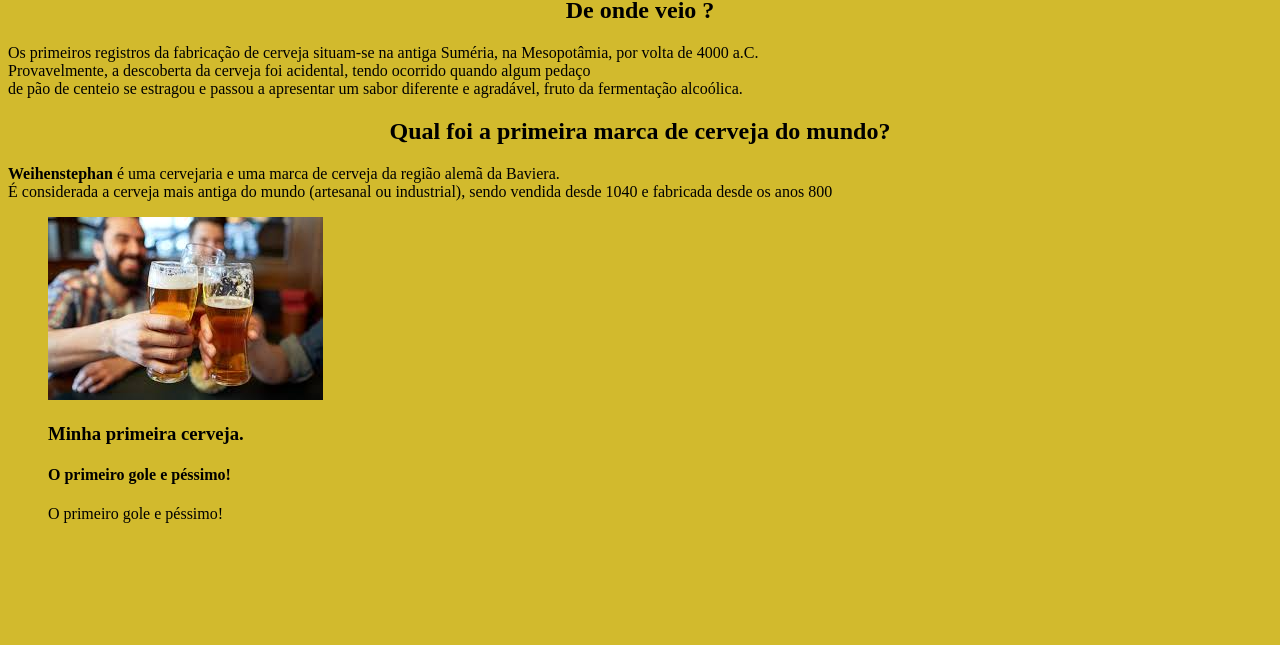
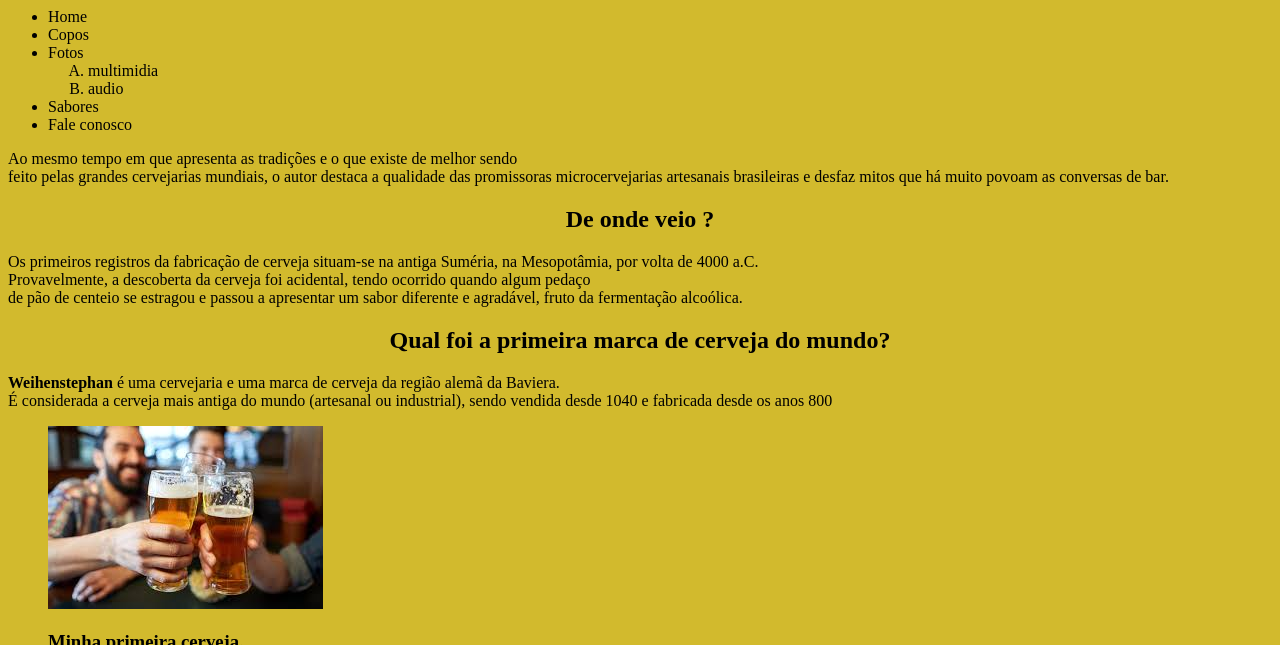
Before and after one commit to marevandro/Projeto-HTML5-CSS3, a plain HTML site: page index.html in a window 1280 px wide. Shown: the part 455-1100 px from the top of the page. Before the commit the page ends 994 px from the top, so only its background shows below. Drawn offline with Linux system fonts and the light colour scheme.

Commit message:
Listas
Aprendendo sobre lista com ul, ol e li

```diff
--- a/index.html
+++ b/index.html
@@ -18,11 +18,20 @@
 
             <img src="IMG/cerveja.jpg">
 
-            - Home
-            - Copos
-            - Fotos
-            - Sabores
-            - Fale conosco
+            <nav>
+                <h1>Menu principal</h1>
+                <ul>
+                <li>Home</li>
+                <li>Copos</li>
+                <li>Fotos</li>
+                    <ol type="A">
+                        <li>multimidia</li>
+                        <li>audio</li>
+                    </ol>
+                <li>Sabores</li>
+                <li>Fale conosco</li>
+                </ul>
+            </nav>
             </header>
         Ao mesmo tempo em que apresenta as tradições e o que existe de melhor sendo <br>feito pelas grandes cervejarias mundiais,
         o autor destaca a qualidade das promissoras microcervejarias artesanais
```
